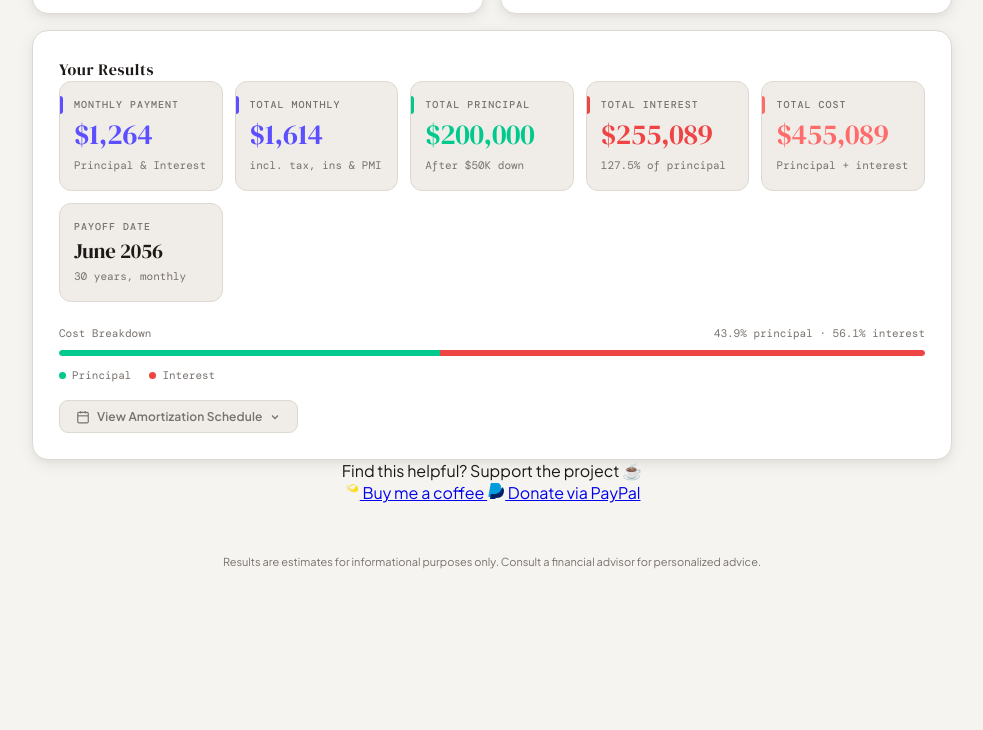
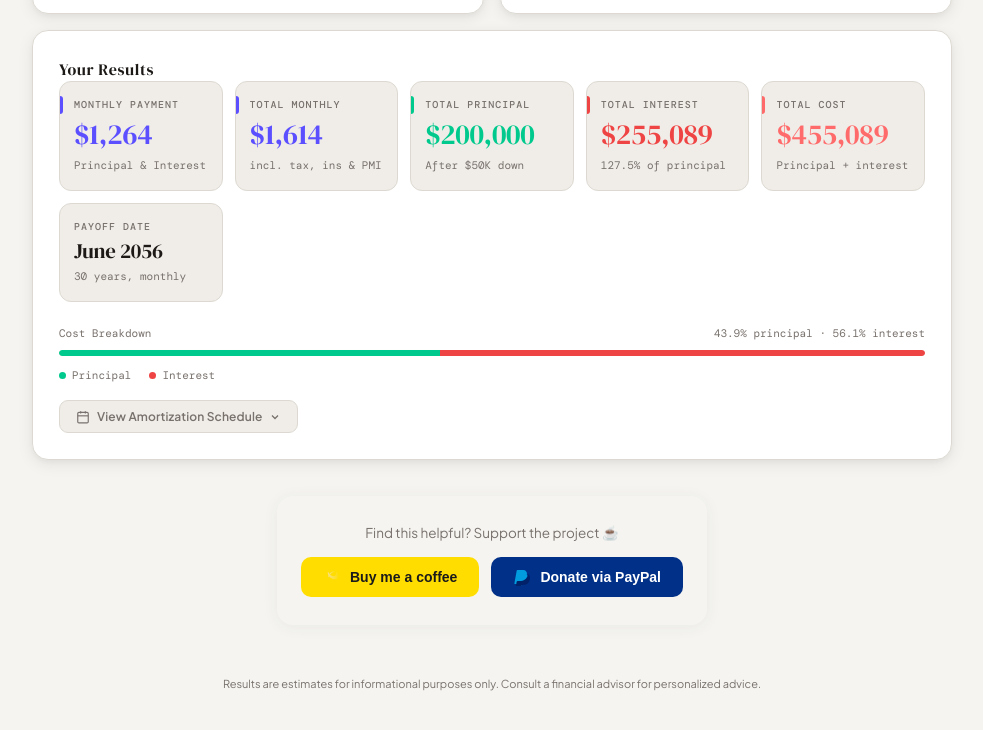
Before and after one commit to ruihuaniu/finance-calculator, a plain HTML site: page index.html in a window 1280 px wide. Shown: the part 885-1615 px from the top of the page, without its empty margins (148-1131 px from the left). Before the commit the page ends 1549 px from the top, so only its background shows below. Drawn offline with nearby package versions, Linux system fonts and the light colour scheme; a web font is replaced by a local one.

Commit message:
style: update

```diff
--- a/index.html
+++ b/index.html
@@ -550,6 +550,63 @@
       to   { background-position: 200% center; }
     }
     .updating { animation: pulse 0.35s ease; }
+
+
+      /* ── Support bar ── */
+  .support-bar {
+    text-align: center;
+    margin-top: 36px;
+    padding: 28px 24px;
+    background: var(--white);
+    border-radius: 16px;
+    box-shadow: 0 2px 16px rgba(45,74,62,0.06);
+    animation: fadeUp 0.5s ease 0.45s both;
+  }
+
+  .support-label {
+    font-size: 13.5px;
+    color: var(--muted);
+    margin-bottom: 16px;
+    font-weight: 400;
+  }
+
+  .support-btns {
+    display: flex;
+    gap: 12px;
+    justify-content: center;
+    flex-wrap: wrap;
+  }
+
+  .support-btn {
+    display: inline-flex;
+    align-items: center;
+    gap: 9px;
+    padding: 11px 22px;
+    border-radius: 10px;
+    font-family: 'DM Sans', sans-serif;
+    font-size: 14px;
+    font-weight: 600;
+    text-decoration: none;
+    transition: transform 0.15s, box-shadow 0.15s;
+    cursor: pointer;
+  }
+
+  .support-btn:hover {
+    transform: translateY(-2px);
+    box-shadow: 0 6px 18px rgba(0,0,0,0.12);
+  }
+
+  .support-btn:active { transform: translateY(0); }
+
+  .support-btn.bmc {
+    background: #FFDD00;
+    color: #1a1a1a;
+  }
+
+  .support-btn.paypal {
+    background: #003087;
+    color: #fff;
+  }
 
     /* ── Footer ────────────────────────────────────────────────────── */
     footer {
```
